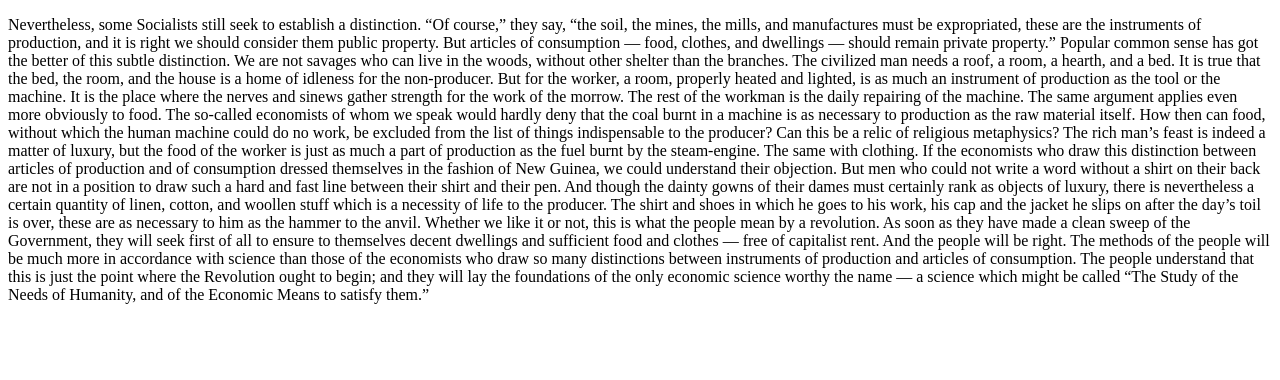
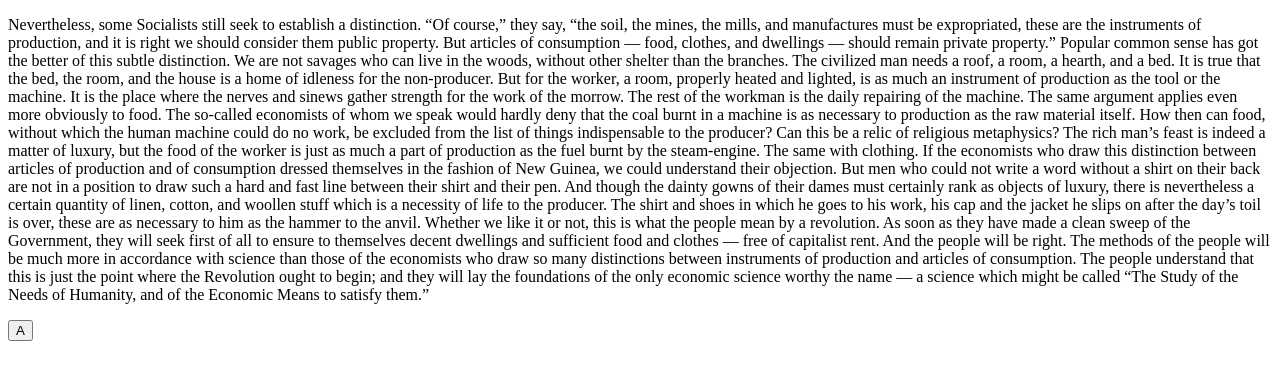
Before and after one commit to EHB-MCT/rebase-dev_5_andres_julien_wouter_tom, a plain HTML site: page TheGoodShiet.html in a window 1280 px wide. Drawn offline with Linux system fonts and the light colour scheme.

Commit message:
feature(): added button

```diff
--- a/TheGoodShiet.html
+++ b/TheGoodShiet.html
@@ -19,6 +19,7 @@
 
     And the people will be right. The methods of the people will be much more in accordance with science than those of the economists who draw so many distinctions between instruments of production and articles of consumption. The people understand that this is just the point where the Revolution ought to begin; and they will lay the foundations of the only economic science worthy the name — a science which might be called “The Study of the Needs of Humanity, and of the Economic Means to satisfy them.”
     </p>
+    <button>A</button>
 
 </body>
 </html>
```
